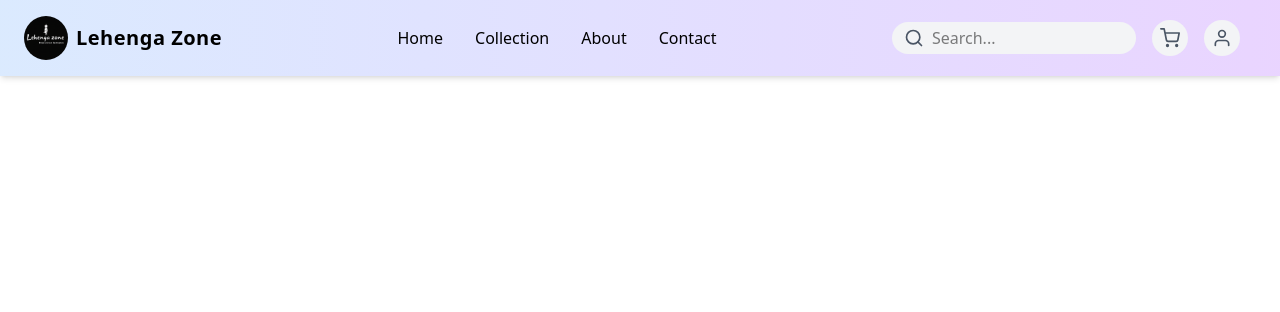
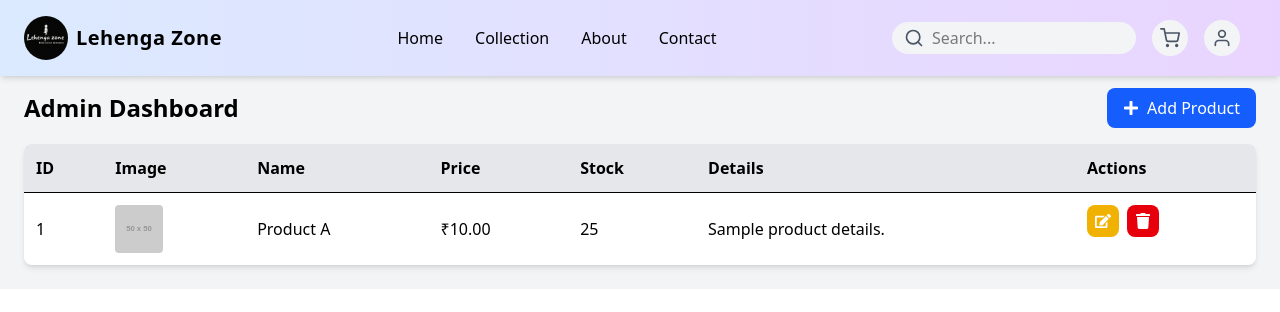
Before and after one commit to tamilvanan-555/E-Commerce, a React (Vite) app: page /admin in a window 1280 px wide. Shown: the top 312 px of the page. Built offline with nearby package versions, Linux system fonts and the light colour scheme.

Commit message:
admin page modify

```diff
--- a/src/App.jsx
+++ b/src/App.jsx
@@ -76,6 +76,7 @@ import Login from './Pages/Login';
 import Register from './Pages/Register';
 import Orders from './Pages/Orders';
 import Profile from './Pages/Profile';
+import AdminPage from './Pages/AdminPage';
 
 function Layout() {
   const location = useLocation();
@@ -95,6 +96,7 @@ function Layout() {
           <Route path="/register" element={<Register />} />
           <Route path="/orders" element={<Orders />} />
           <Route path="/profile" element ={<Profile/>}/>
+          <Route path='/admin' element={<AdminPage/>}/>
         </Routes>
       </div>
     </>
--- /dev/null
+++ b/src/Pages/AdminPage.jsx
@@ -0,0 +1,104 @@
+import React, { useState } from "react";
+import { FaPlus, FaEdit, FaTrash } from "react-icons/fa";
+
+const AdminPage = () => {
+  const [products, setProducts] = useState([
+    { id: 1, name: "Product A", price: "₹10.00", stock: 25, image: "https://via.placeholder.com/50", details: "Sample product details." }
+  ]);
+  const [isModalOpen, setIsModalOpen] = useState(false);
+  const [isEditMode, setIsEditMode] = useState(false);
+  const [currentProduct, setCurrentProduct] = useState({ id: null, name: "", price: "", stock: "", details: "", image: "" });
+
+  const openModal = (product = null) => {
+    setIsEditMode(!!product);
+    setCurrentProduct(product || { id: null, name: "", price: "", stock: "", details: "", image: "" });
+    setIsModalOpen(true);
+  };
+
+  const closeModal = () => {
+    setIsModalOpen(false);
+  };
+
+  const handleInputChange = (e) => {
+    setCurrentProduct({ ...currentProduct, [e.target.name]: e.target.value });
+  };
+
+  const handleSave = () => {
+    if (isEditMode) {
+      setProducts(products.map((product) => (product.id === currentProduct.id ? currentProduct : product)));
+    } else {
+      setProducts([...products, { ...currentProduct, id: products.length + 1 }]);
+    }
+    closeModal();
+  };
+
+  const handleDelete = (id) => {
+    if (window.confirm("Are you sure you want to delete this product?")) {
+      setProducts(products.filter((product) => product.id !== id));
+    }
+  };
+
+  return (
+    <div className="p-6 bg-gray-100 mt-16">
+      <div className="flex flex-col sm:flex-row justify-between items-center mb-4">
+        <h1 className="text-2xl font-bold mb-2 sm:mb-0">Admin Dashboard</h1>
+        <button className="flex items-center gap-2 px-4 py-2 bg-blue-600 text-white rounded-lg hover:bg-blue-700" onClick={() => openModal()}>
+          <FaPlus /> Add Product
+        </button>
+      </div>
+      <div className="bg-white shadow-md rounded-lg overflow-x-auto w-full">
+        <table className="w-full border-collapse min-w-[600px]">
+          <thead className="bg-gray-200">
+            <tr>
+              <th className="p-3 text-left">ID</th>
+              <th className="p-3 text-left">Image</th>
+              <th className="p-3 text-left">Name</th>
+              <th className="p-3 text-left">Price</th>
+              <th className="p-3 text-left">Stock</th>
+              <th className="p-3 text-left">Details</th>
+              <th className="p-3 text-left">Actions</th>
+            </tr>
+          </thead>
+          <tbody>
+            {products.map((product) => (
+              <tr key={product.id} className="border-t">
+                <td className="p-3">{product.id}</td>
+                <td className="p-3"><img src={product.image} alt={product.name} className="w-12 h-12 object-cover rounded" /></td>
+                <td className="p-3">{product.name}</td>
+                <td className="p-3">{product.price}</td>
+                <td className="p-3">{product.stock}</td>
+                <td className="p-3">{product.details}</td>
+                <td className="p-3 flex flex-wrap gap-2">
+                  <button className="p-2 bg-yellow-500 text-white rounded-lg hover:bg-yellow-600" onClick={() => openModal(product)}>
+                    <FaEdit />
+                  </button>
+                  <button className="p-2 bg-red-600 text-white rounded-lg hover:bg-red-700" onClick={() => handleDelete(product.id)}>
+                    <FaTrash />
+                  </button>
+                </td>
+              </tr>
+            ))}
+          </tbody>
+        </table>
+      </div>
+      {isModalOpen && (
+        <div className="fixed inset-0 flex items-center justify-center bg-opacity-50">
+          <div className="bg-white p-6 rounded-lg w-96">
+            <h2 className="text-xl font-bold mb-4">{isEditMode ? "Edit Product" : "Add Product"}</h2>
+            <input type="text" name="name" placeholder="Product Name" value={currentProduct.name} onChange={handleInputChange} className="w-full p-2 border rounded mb-2" />
+            <input type="text" name="price" placeholder="Product Price" value={currentProduct.price} onChange={handleInputChange} className="w-full p-2 border rounded mb-2" />
+            <input type="number" name="stock" placeholder="Stock" value={currentProduct.stock} onChange={handleInputChange} className="w-full p-2 border rounded mb-2" />
+            <input type="text" name="details" placeholder="Details" value={currentProduct.details} onChange={handleInputChange} className="w-full p-2 border rounded mb-2" />
+            <input type="file" name="image" placeholder="Image URL" value={currentProduct.image} onChange={handleInputChange} className="w-full p-2 border rounded mb-4" />
+            <div className="flex justify-end gap-2">
+              <button className="px-4 py-2 bg-gray-400 text-white rounded-lg" onClick={closeModal}>Cancel</button>
+              <button className="px-4 py-2 bg-blue-600 text-white rounded-lg" onClick={handleSave}>{isEditMode ? "Update" : "Save"}</button>
+            </div>
+          </div>
+        </div>
+      )}
+    </div>
+  );
+};
+
+export default AdminPage;
--- a/src/Pages/Home.jsx
+++ b/src/Pages/Home.jsx
@@ -148,9 +148,9 @@ const Home = () => {
   return (
     <div className="w-full min-h-screen bg-gradient-to-r from-blue-100 to-purple-200 mt-20">
       <div className="relative w-full object-cover overflow-hidden mx-auto">
-        <img src={images[currentIndex].src} className="w-full h-auto sm:h-[500px] rounded-2xl object-cover" alt="carousel" />
-        <button onClick={prevSlide} className="absolute left-2 top-1/2 -translate-y-1/2 bg-gray-800 text-white p-3 rounded-full">❮</button>
-        <button onClick={nextSlide} className="absolute right-2 top-1/2 -translate-y-1/2 bg-gray-800 text-white p-3 rounded-full">❯</button>
+        <img src={images[currentIndex].src} className="w-full h-auto sm:h-[500px] object-cover" alt="carousel" />
+        <button onClick={prevSlide} className="absolute left-2 top-1/2 -translate-y-1/2 text-white p-3 rounded-full">❮</button>
+        <button onClick={nextSlide} className="absolute right-2 top-1/2 -translate-y-1/2 text-white p-3 rounded-full">❯</button>
       </div>
 
       <h2 className="font-bold text-3xl mx-20 mt-14">New Arrivals</h2>
@@ -162,7 +162,7 @@ const Home = () => {
               <div className="relative group">
                 <img src={item.img} alt={item.name} className="w-full h-40 object-cover rounded-md group-hover:scale-110 transition" />
                 <span className="absolute top-2 left-2 bg-red-500 text-white px-2 py-1 text-xs rounded">{item.discount}% OFF</span>
-                <button onClick={() => toggleWishlist(item.id)} className="absolute top-2 right-2 text-red-500 text-xl">
+                <button onClick={() => toggleWishlist(item.id)} className="absolute top-2 right-2 text-red-500 text-xl cursor-pointer">
                   <FaRegHeart />
                 </button>
               </div>
```
Also changed, not shown: 1 other file (tests, documents, lock files or other folders).
